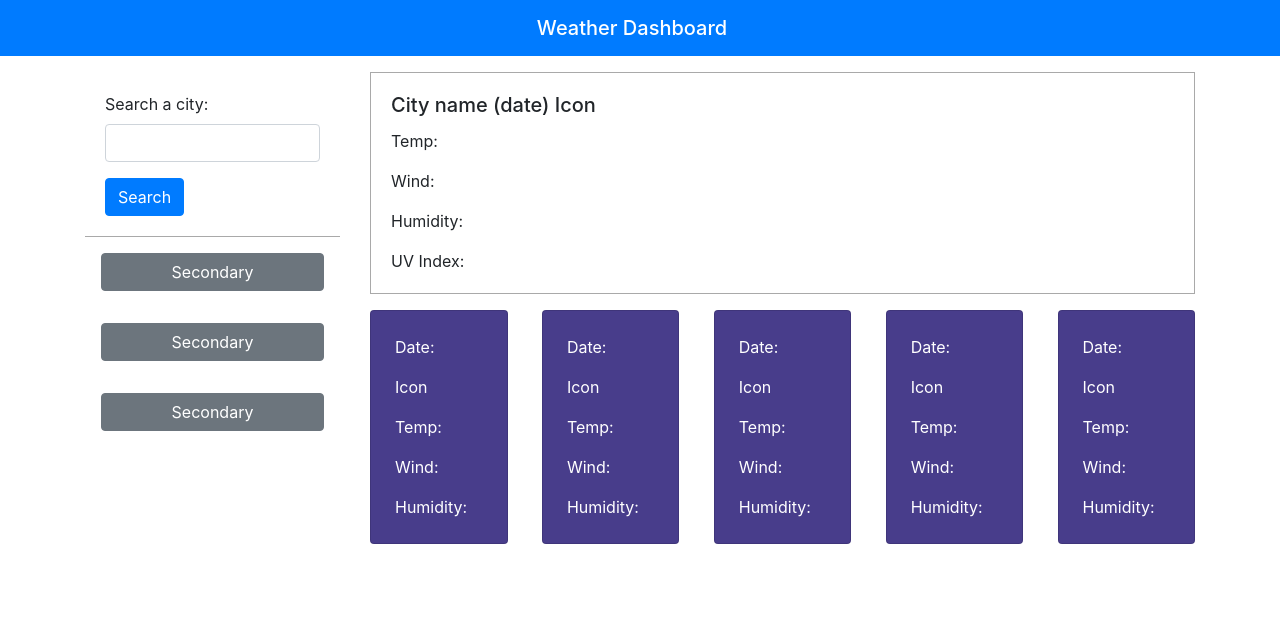
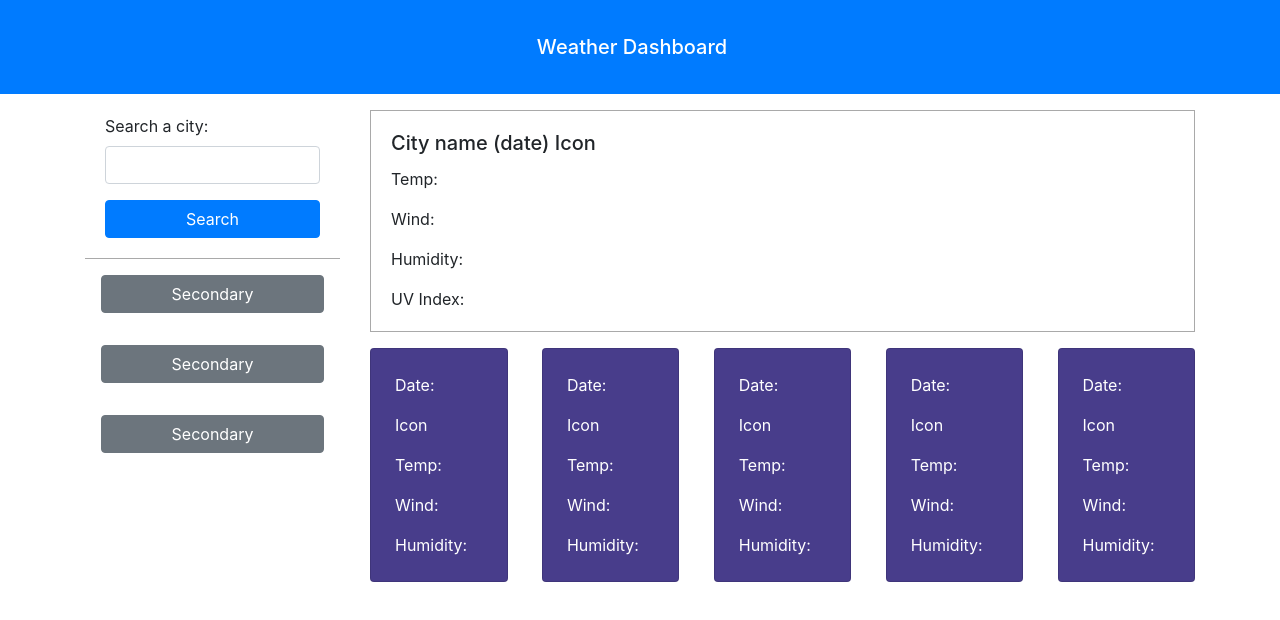
Before and after one commit to RichardMartinAus/Weather-Dashboard, a plain HTML site: page index.html in a window 1280 px wide. Drawn offline with nearby package versions, Linux system fonts and the light colour scheme.

Commit message:
minor styling changes

```diff
--- a/index.html
+++ b/index.html
@@ -15,7 +15,7 @@
 <body>
     <!-- HEADER -->
     <nav class="navbar navbar-dark bg-primary justify-content-center">
-        <span class="navbar-brand mb-0 h1">Weather Dashboard</span>
+        <span class="navbar-brand mb-0 h1 p-4">Weather Dashboard</span>
       </nav>
 
     <!-- MAIN BODY -->
@@ -24,9 +24,9 @@
             <!-- LEFT PANEL -->
             <div class="col-3">
                 <!-- SEARCH PANEL -->
-                <div class="card mt-3 d-flex flex-column card-left">
+                <div class="card card-left">
                     <div class="card-body">
-                        <form>
+                        <form class="d-flex flex-column">
                             <label for="search">Search a city:</label>
                             <input type="search" class="form-control" id="search-input">
                             <button type="submit" class="btn btn-primary mt-3">Search</button>
```
